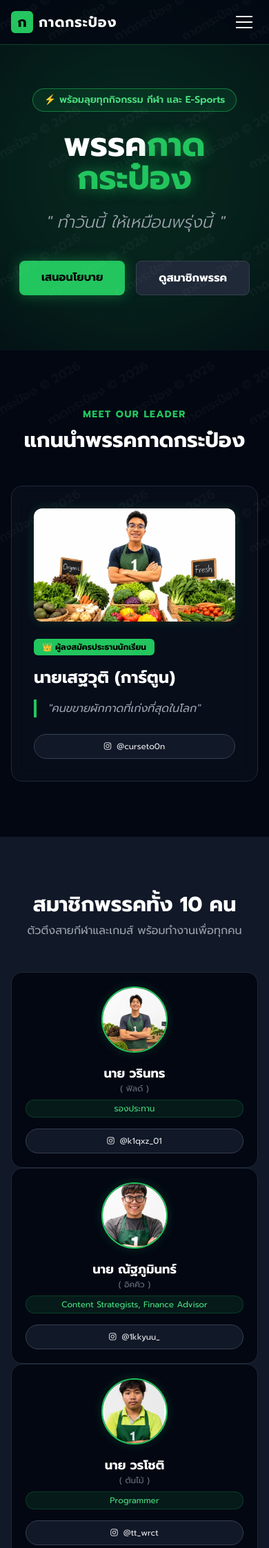
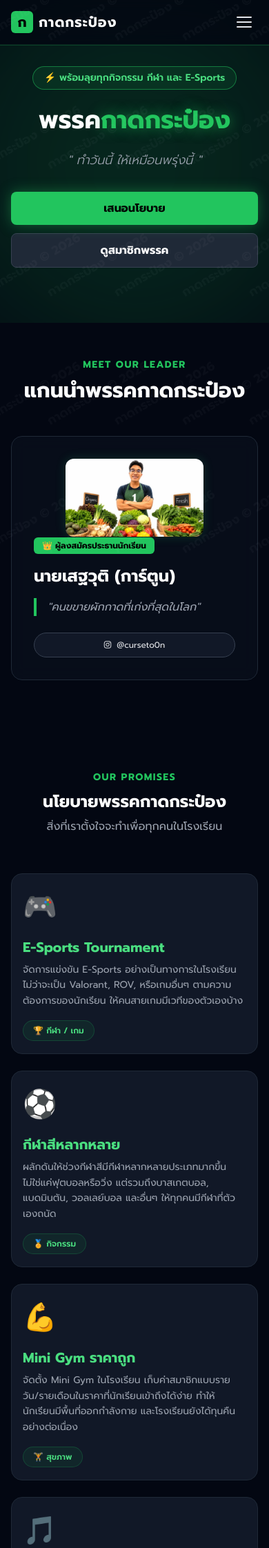
Before and after one commit to wrctfun/pakgardkrapong, a PHP site: page / in a window 390 px wide. Shown: the top 2244 px of the page at 69% size. Run offline with PHP 8.4, Linux system fonts and the light colour scheme; some libraries are stand-ins or nearby versions.

Commit message:
Add files via upload

```diff
--- a/index.html
+++ b/index.html
@@ -18,65 +18,33 @@
                 <div class="w-8 h-8 bg-green-500 rounded-md flex items-center justify-center text-black font-bold text-xl">ก</div>
                 <span class="text-xl font-bold tracking-wider">กาดกระป๋อง</span>
             </div>
-            <!-- Desktop menu -->
-            <div class="hidden md:flex space-x-8 text-sm font-medium">
-                <a href="#home" class="text-green-400 font-bold border-b-2 border-green-400 pb-1">หน้าแรก</a>
-                <a href="#leader" class="hover:text-green-400 transition">หัวหน้าพรรค</a>
-                <a href="#team" class="hover:text-green-400 transition">สมาชิก</a>
-                <a href="/suggest" class="hover:text-green-400 transition">เสนอนโยบาย</a>
-                <a href="/vote" class="hover:text-green-400 transition">โหวตนโยบาย</a>
+            <!-- Desktop nav -->
+            <div class="hidden md:flex space-x-6 lg:space-x-8 text-sm font-medium" id="navLinks">
+                <a href="#home" data-section="home" class="nav-link text-green-400 font-bold border-b-2 border-green-400 pb-1 transition">หน้าแรก</a>
+                <a href="#leader" data-section="leader" class="nav-link text-gray-300 hover:text-green-400 pb-1 border-b-2 border-transparent transition">หัวหน้าพรรค</a>
+                <a href="#policies" data-section="policies" class="nav-link text-gray-300 hover:text-green-400 pb-1 border-b-2 border-transparent transition">นโยบาย</a>
+                <a href="#team" data-section="team" class="nav-link text-gray-300 hover:text-green-400 pb-1 border-b-2 border-transparent transition">สมาชิก</a>
+                <a href="suggest.html" class="text-gray-300 hover:text-green-400 pb-1 border-b-2 border-transparent transition">เสนอนโยบาย</a>
+                <a href="vote.html" class="text-gray-300 hover:text-green-400 pb-1 border-b-2 border-transparent transition">โหวตนโยบาย</a>
             </div>
-
-            <!-- Hamburger button (mobile only) -->
-            <button id="menu-btn" class="md:hidden flex flex-col justify-center items-center w-10 h-10 gap-1.5 rounded-lg hover:bg-gray-800 transition" aria-label="เปิดเมนู">
-                <span class="menu-line block w-6 h-0.5 bg-white transition-all duration-300"></span>
-                <span class="menu-line block w-6 h-0.5 bg-white transition-all duration-300"></span>
-                <span class="menu-line block w-6 h-0.5 bg-white transition-all duration-300"></span>
+            <!-- Hamburger (mobile/tablet) -->
+            <button id="menuBtn" class="md:hidden w-10 h-10 flex flex-col justify-center items-center gap-[5px] rounded-lg hover:bg-white/5 transition" aria-label="เปิดเมนู">
+                <span id="hLine1" class="block w-[22px] h-[2px] bg-gray-200 rounded-full transition-all duration-300 origin-center"></span>
+                <span id="hLine2" class="block w-[22px] h-[2px] bg-gray-200 rounded-full transition-all duration-300"></span>
+                <span id="hLine3" class="block w-[22px] h-[2px] bg-gray-200 rounded-full transition-all duration-300 origin-center"></span>
             </button>
         </div>
-
-        <!-- Mobile dropdown menu -->
-        <div id="mobile-menu" class="md:hidden hidden flex-col border-t border-green-500/20 bg-gray-950/95 backdrop-blur-md">
-            <div class="flex flex-col px-4 py-3 gap-1 text-sm font-medium">
-                <a href="#home"    onclick="closeMobileMenu()" class="py-3 px-4 rounded-lg hover:bg-gray-800 hover:text-green-400 transition border-b border-gray-800/50">🏠 หน้าแรก</a>
-                <a href="#leader"  onclick="closeMobileMenu()" class="py-3 px-4 rounded-lg hover:bg-gray-800 hover:text-green-400 transition border-b border-gray-800/50">👑 หัวหน้าพรรค</a>
-                <a href="#team"    onclick="closeMobileMenu()" class="py-3 px-4 rounded-lg hover:bg-gray-800 hover:text-green-400 transition border-b border-gray-800/50">👥 สมาชิก</a>
-                <a href="/suggest" onclick="closeMobileMenu()" class="py-3 px-4 rounded-lg hover:bg-gray-800 hover:text-green-400 transition border-b border-gray-800/50">💡 เสนอนโยบาย</a>
-                <a href="/vote"    onclick="closeMobileMenu()" class="py-3 px-4 rounded-lg bg-green-500/10 text-green-400 border border-green-500/30 font-bold">🗳️ โหวตนโยบาย</a>
-            </div>
+        <!-- Mobile/Tablet dropdown -->
+        <div id="mobileMenu" class="mobile-drawer md:hidden" aria-hidden="true">
+            <a href="#home"     data-section="home"     class="mob-link nav-link" onclick="closeMobileMenu()">🏠 หน้าแรก</a>
+            <a href="#leader"   data-section="leader"   class="mob-link nav-link" onclick="closeMobileMenu()">👑 หัวหน้าพรรค</a>
+            <a href="#policies" data-section="policies" class="mob-link nav-link" onclick="closeMobileMenu()">📋 นโยบาย</a>
+            <a href="#team"     data-section="team"     class="mob-link nav-link" onclick="closeMobileMenu()">👥 สมาชิก</a>
+            <div class="mob-divider"></div>
+            <a href="suggest.html" class="mob-link mob-action" onclick="closeMobileMenu()">💡 เสนอนโยบาย</a>
+            <a href="vote.html"    class="mob-link mob-action" onclick="closeMobileMenu()">🗳️ โหวตนโยบาย</a>
         </div>
     </nav>
-
-    <script>
-        const menuBtn    = document.getElementById('menu-btn');
-        const mobileMenu = document.getElementById('mobile-menu');
-        const menuLines  = menuBtn.querySelectorAll('.menu-line');
-
-        menuBtn.addEventListener('click', () => {
-            const isOpen = !mobileMenu.classList.contains('hidden');
-            mobileMenu.classList.toggle('hidden');
-            mobileMenu.classList.toggle('flex');
-            // animate hamburger → X
-            menuLines[0].style.transform = isOpen ? '' : 'translateY(8px) rotate(45deg)';
-            menuLines[1].style.opacity   = isOpen ? '' : '0';
-            menuLines[2].style.transform = isOpen ? '' : 'translateY(-8px) rotate(-45deg)';
-        });
-
-        function closeMobileMenu() {
-            mobileMenu.classList.add('hidden');
-            mobileMenu.classList.remove('flex');
-            menuLines[0].style.transform = '';
-            menuLines[1].style.opacity   = '';
-            menuLines[2].style.transform = '';
-        }
-
-        // ปิดเมนูเมื่อคลิกนอก
-        document.addEventListener('click', (e) => {
-            if (!menuBtn.contains(e.target) && !mobileMenu.contains(e.target)) {
-                closeMobileMenu();
-            }
-        });
-    </script>
 
     <section id="home" class="pt-32 pb-20 px-4 relative overflow-hidden">
         <div class="absolute top-1/2 left-1/2 -translate-x-1/2 -translate-y-1/2 w-[600px] h-[600px] bg-green-600/20 rounded-full blur-[120px] -z-10"></div>
@@ -85,13 +53,13 @@
             <div class="inline-block px-4 py-1.5 rounded-full border border-green-500/50 text-green-400 text-sm font-semibold mb-6 bg-green-500/10">
                 ⚡ พร้อมลุยทุกกิจกรรม กีฬา และ E-Sports
             </div>
-            <h1 class="text-5xl md:text-7xl font-bold mb-6">
+            <h1 class="text-4xl sm:text-5xl md:text-7xl font-bold mb-6">
                 พรรค<span class="text-green-500 glow-text">กาดกระป๋อง</span>
             </h1>
-            <p class="text-2xl text-gray-400 italic mb-10 font-light">" ทำวันนี้ ให้เหมือนพรุ่งนี้ "</p>
+            <p class="text-lg sm:text-2xl text-gray-400 italic mb-8 sm:mb-10 font-light">" ทำวันนี้ ให้เหมือนพรุ่งนี้ "</p>
 
-            <div class="flex justify-center gap-4">
-                <a href="/suggest " class="bg-green-500 hover:bg-green-400 text-black font-bold py-3 px-8 rounded-lg transition transform hover:scale-105 shadow-[0_0_20px_rgba(34,197,94,0.4)]">
+            <div class="flex flex-col sm:flex-row justify-center gap-3 sm:gap-4">
+                <a href="suggest.html" class="bg-green-500 hover:bg-green-400 text-black font-bold py-3 px-8 rounded-lg transition transform hover:scale-105 shadow-[0_0_20px_rgba(34,197,94,0.4)]">
                     เสนอนโยบาย
                 </a>
                 <a href="#team" class="bg-gray-800 hover:bg-gray-700 text-white font-bold py-3 px-8 rounded-lg transition border border-gray-700">
@@ -101,7 +69,7 @@
         </div>
     </section>
 
-    <section id="leader" class="py-20 px-4">
+    <section id="leader" class="py-12 sm:py-20 px-4">
         <div class="max-w-4xl mx-auto">
             <div class="text-center mb-12">
                 <span class="text-green-500 text-sm font-bold tracking-widest uppercase">Meet Our Leader</span>
@@ -127,12 +95,71 @@
         </div>
     </section>
 
-    <section id="team" class="py-20 px-4 bg-gray-900">
+    <!-- ====== POLICIES SECTION ====== -->
+    <section id="policies" class="py-20 px-4 bg-gray-950">
         <div class="max-w-6xl mx-auto">
-            <div class="text-center mb-12">
-                <h2 class="text-3xl font-bold mb-2">สมาชิกพรรคทั้ง 10 คน</h2>
-                <p class="text-gray-400">ตัวตึงสายกีฬาและเกมส์ พร้อมทำงานเพื่อทุกคน</p>
+            <div class="text-center mb-14">
+                <span class="text-green-500 text-sm font-bold tracking-widest uppercase">Our Promises</span>
+                <h2 class="text-2xl sm:text-3xl font-bold mt-2 text-white">นโยบายพรรคกาดกระป๋อง</h2>
+                <p class="text-gray-400 mt-2">สิ่งที่เราตั้งใจจะทำเพื่อทุกคนในโรงเรียน</p>
             </div>
+            <div class="grid grid-cols-1 md:grid-cols-2 lg:grid-cols-3 gap-6">
+
+                <div class="policy-feature-card group">
+                    <div class="policy-icon">🎮</div>
+                    <h3 class="text-xl font-bold text-green-400 mb-2">E-Sports Tournament</h3>
+                    <p class="text-gray-400 text-sm leading-relaxed">จัดการแข่งขัน E-Sports อย่างเป็นทางการในโรงเรียน ไม่ว่าจะเป็น Valorant, ROV, หรือเกมอื่นๆ ตามความต้องการของนักเรียน ให้คนสายเกมมีเวทีของตัวเองบ้าง</p>
+                    <div class="policy-tag">🏆 กีฬา / เกม</div>
+                </div>
+
+                <div class="policy-feature-card group">
+                    <div class="policy-icon">⚽</div>
+                    <h3 class="text-xl font-bold text-green-400 mb-2">กีฬาสีหลากหลาย</h3>
+                    <p class="text-gray-400 text-sm leading-relaxed">ผลักดันให้ช่วงกีฬาสีมีกีฬาหลากหลายประเภทมากขึ้น ไม่ใช่แค่ฟุตบอลหรือวิ่ง แต่รวมถึงบาสเกตบอล, แบดมินตัน, วอลเลย์บอล และอื่นๆ ให้ทุกคนมีกีฬาที่ตัวเองถนัด</p>
+                    <div class="policy-tag">🏅 กิจกรรม</div>
+                </div>
+
+                <div class="policy-feature-card group">
+                    <div class="policy-icon">💪</div>
+                    <h3 class="text-xl font-bold text-green-400 mb-2">Mini Gym ราคาถูก</h3>
+                    <p class="text-gray-400 text-sm leading-relaxed">จัดตั้ง Mini Gym ในโรงเรียน เก็บค่าสมาชิกแบบรายวัน/รายเดือนในราคาที่นักเรียนเข้าถึงได้ง่าย ทำให้นักเรียนมีพื้นที่ออกกำลังกาย และโรงเรียนยังได้ทุนคืนอย่างต่อเนื่อง</p>
+                    <div class="policy-tag">🏋️ สุขภาพ</div>
+                </div>
+
+                <div class="policy-feature-card group">
+                    <div class="policy-icon">🎵</div>
+                    <h3 class="text-xl font-bold text-green-400 mb-2">Mini Concert ศุกร์เย็น</h3>
+                    <p class="text-gray-400 text-sm leading-relaxed">จัดกิจกรรมดนตรีสดช่วงวันศุกร์เย็น แนวเดียวกับการเปิดหมวกในตลาดนัด เปิดพื้นที่ให้นักเรียนสายดนตรีได้แสดงฝีมือ สร้างบรรยากาศสนุกสนานก่อนสุดสัปดาห์</p>
+                    <div class="policy-tag">🎤 ศิลปะ / บันเทิง</div>
+                </div>
+
+                <div class="policy-feature-card group">
+                    <div class="policy-icon">💧</div>
+                    <h3 class="text-xl font-bold text-green-400 mb-2">จุดกรอกน้ำที่สนามกีฬา</h3>
+                    <p class="text-gray-400 text-sm leading-relaxed">ติดตั้งจุดกรอกน้ำดื่มสะอาดบริเวณสนามกีฬา เพื่อความสะดวกของนักเรียนที่เล่นกีฬา ลดการซื้อน้ำขวดพลาสติกและดีต่อสิ่งแวดล้อมด้วย</p>
+                    <div class="policy-tag">🌿 สิ่งอำนวยความสะดวก</div>
+                </div>
+
+                <div class="policy-feature-card border-green-500/40 bg-green-500/5 flex flex-col items-center justify-center text-center">
+                    <div class="text-4xl mb-4">💡</div>
+                    <h3 class="text-lg font-bold text-white mb-2">มีไอเดียเพิ่มเติม?</h3>
+                    <p class="text-gray-400 text-sm mb-5">เสนอนโยบายหรือไอเดียใหม่ๆ ของคุณเข้ามาได้เลย ทีมงานพร้อมรับฟังทุกเสียง</p>
+                    <a href="suggest.html" class="bg-green-500 hover:bg-green-400 text-black font-bold py-2 px-6 rounded-lg text-sm transition transform hover:scale-105">
+                        เสนอนโยบาย →
+                    </a>
+                </div>
+
+            </div>
+        </div>
+    </section>
+
+    <section id="team" class="py-12 sm:py-20 px-4 bg-gray-900">
+        <div class="max-w-6xl mx-auto">
+            <div class="text-center mb-8 sm:mb-12">
+                <h2 class="text-2xl sm:text-3xl font-bold mb-2">สมาชิกพรรคทั้ง 10 คน</h2>
+                <p class="text-gray-400 text-sm sm:text-base">ตัวตึงสายกีฬาและเกมส์ พร้อมทำงานเพื่อทุกคน</p>
+            </div>
+            <div class="grid grid-cols-2 sm:grid-cols-3 lg:grid-cols-4 xl:grid-cols-5 gap-4 sm:gap-5">
            <div class="member-card bg-gray-950 p-5 rounded-2xl border border-gray-800 text-center flex flex-col items-center justify-between">
                     <div class="flex flex-col items-center w-full">
                         <img src="member\Andfew.jpg" class="w-24 h-24 rounded-full mb-4 border-2 border-green-500 object-cover shadow-[0_0_15px_rgba(34,197,94,0.2)]">
@@ -235,22 +262,23 @@
                         <i class="fa-brands fa-instagram"></i> @wr_sk69
                     </a>
                 </div>
+            </div>
         </div>
     </section>
 
-    <section class="py-20 relative bg-green-900/20 border-t border-green-500/20">
+    <section class="py-14 sm:py-20 relative bg-green-900/20 border-t border-green-500/20">
         <div class="max-w-4xl mx-auto text-center px-4">
             <div class="inline-block bg-green-500/10 text-green-400 px-4 py-1 rounded-full text-sm font-medium mb-4 border border-green-500/30">
                 ✔️ ร่วมเป็นส่วนหนึ่งกับเรา
             </div>
-            <h2 class="text-4xl font-bold mb-4 text-white glow-text">พร้อมลุยไปด้วยกันหรือยัง?</h2>
+            <h2 class="text-2xl sm:text-4xl font-bold mb-4 text-white glow-text">พร้อมลุยไปด้วยกันหรือยัง?</h2>
             <p class="text-gray-400 mb-8">มาร่วมสร้างโรงเรียนที่เต็มไปด้วยความสนุกและพื้นที่แสดงออก ทุกเสียงของคุณมีความหมาย</p>
 
             <div class="flex flex-col sm:flex-row justify-center gap-4">
                 <a href="#" class="bg-white text-black font-bold py-3 px-8 rounded-lg hover:bg-gray-200 transition flex items-center justify-center gap-2">
                     <i class="fa-solid fa-check-to-slot"></i> เลือกกาดกระป๋อง เบอร์ 1
                 </a>
-                <a href="suggest.html " class="bg-transparent border-2 border-green-500 text-green-400 font-bold py-3 px-8 rounded-lg hover:bg-green-500 hover:text-black transition flex items-center justify-center gap-2">
+                <a href="suggest.html" class="bg-transparent border-2 border-green-500 text-green-400 font-bold py-3 px-8 rounded-lg hover:bg-green-500 hover:text-black transition flex items-center justify-center gap-2">
                     <i class="fa-solid fa-users"></i> เสนอนโยบาย
                 </a>
             </div>
@@ -272,7 +300,7 @@
                 <span class="text-gray-400 text-sm font-bold">ติดตามเรา</span>
                 <div class="flex gap-4">
                     <a href="https://www.instagram.com/pakgardkrapong/" class="w-10 h-10 bg-gray-800 rounded-full flex items-center justify-center text-white hover:bg-green-500 hover:text-black transition"><i class="fa-brands fa-instagram"></i></a>
-                    <a href="https://www.tiktok.com/@pakgardkrapong?_r=1&_t=ZS-96btBjKWRW6" class="w-10 h-10 bg-gray-800 rounded-full flex items-center justify-center text-white hover:bg-green-500 hover:text-black transition"><i class="fa-brands fa-tiktok"></i></a>
+                    <a href="#" class="w-10 h-10 bg-gray-800 rounded-full flex items-center justify-center text-white hover:bg-green-500 hover:text-black transition"><i class="fa-brands fa-tiktok"></i></a>
                 </div>
             </div>
         </div>
@@ -281,6 +309,76 @@
             <p class="mt-1">© 2026 Pakgardkrapong. All Rights Reserved.</p>
         </div>
     </footer>
-    <script src="script.js"></script>
+        <script src="script.js"></script>
+
+    <script>
+        // ---- Mobile Menu ----
+        const menuBtn  = document.getElementById('menuBtn');
+        const mobileMenu = document.getElementById('mobileMenu');
+        const hLine1   = document.getElementById('hLine1');
+        const hLine2   = document.getElementById('hLine2');
+        const hLine3   = document.getElementById('hLine3');
+        let menuOpen   = false;
+
+        function closeMobileMenu() {
+            menuOpen = false;
+            mobileMenu.classList.remove('open');
+            mobileMenu.setAttribute('aria-hidden', 'true');
+            hLine1.style.transform = '';
+            hLine2.style.opacity   = '1';
+            hLine3.style.transform = '';
+        }
+        menuBtn.addEventListener('click', () => {
+            menuOpen = !menuOpen;
+            mobileMenu.classList.toggle('open', menuOpen);
+            mobileMenu.setAttribute('aria-hidden', String(!menuOpen));
+            if (menuOpen) {
+                hLine1.style.transform = 'translateY(7px) rotate(45deg)';
+                hLine2.style.opacity   = '0';
+                hLine3.style.transform = 'translateY(-7px) rotate(-45deg)';
+            } else {
+                hLine1.style.transform = '';
+                hLine2.style.opacity   = '1';
+                hLine3.style.transform = '';
+            }
+        });
+        // Close on outside tap
+        document.addEventListener('click', e => {
+            if (menuOpen && !menuBtn.contains(e.target) && !mobileMenu.contains(e.target)) closeMobileMenu();
+        });
+
+        const navLinks = document.querySelectorAll(".nav-link[data-section]");
+        const sections = document.querySelectorAll("section[id]");
+
+        function setActiveNav(id) {
+            navLinks.forEach(link => {
+                const isActive = link.dataset.section === id;
+                link.classList.toggle("text-green-400", isActive);
+                link.classList.toggle("font-bold", isActive);
+                link.classList.toggle("border-green-400", isActive);
+                link.classList.toggle("text-gray-300", !isActive);
+                link.classList.toggle("border-transparent", !isActive);
+            });
+        }
+
+        const observer = new IntersectionObserver((entries) => {
+            entries.forEach(entry => {
+                if (entry.isIntersecting) setActiveNav(entry.target.id);
+            });
+        }, { rootMargin: "-40% 0px -55% 0px" });
+
+        sections.forEach(s => observer.observe(s));
+
+        // Sync mobile nav active state
+        function setActiveMobNav(id) {
+            document.querySelectorAll('.mob-link.nav-link[data-section]').forEach(link => {
+                link.classList.toggle('mob-active', link.dataset.section === id);
+            });
+        }
+        const mobObs = new IntersectionObserver(entries => {
+            entries.forEach(e => { if (e.isIntersecting) setActiveMobNav(e.target.id); });
+        }, { rootMargin: "-40% 0px -55% 0px" });
+        sections.forEach(s => mobObs.observe(s));
+    </script>
 </body>
 </html>
--- a/script.js
+++ b/script.js
@@ -1,7 +1,6 @@
-
 const SUPABASE_URL    = "https://pmdhcytmvpctiavxmumn.supabase.co";
 const SUPABASE_KEY    = "sb_publishable_IovbRnLmlgLdVCq-XATAWA_g6_V_ox0";
-const DISCORD_WEBHOOK_URL = "https://discord.com/api/webhooks/1508835897515315381/hZN7xaZx-ppAOUhLevGE3Fj22JFNzNcW76IInpzA1k408N88R3TBbJZq9eFfsH7SbRIl";
+const DISCORD_WEBHOOK_URL = "https://discord.com/api/webhooks/1507435981505302659/p92kQ0qmAQhMDXq_q4D1lCPGwILP-iDG5NqHa7pVOJaeGckrEWyfafpZC_G87ygxwB6J";
 const ADMIN_PASSWORD  = "676767";
 
 const COLOR_NEW     = 0x22C55E;
--- a/style.css
+++ b/style.css
@@ -104,3 +104,150 @@ td { color: #d1d5db; }
 .admin-input:focus { border-color: #ef4444; box-shadow: 0 0 10px rgba(239, 68, 68, 0.3); }
 .btn-login { width:100%; padding:15px; background:#ef4444; border:none; color:#fff; font-weight:bold; font-size: 16px; border-radius:8px; cursor:pointer; transition: 0.3s; }
 .btn-login:hover { background:#dc2626; box-shadow: 0 0 15px rgba(239, 68, 68, 0.5); }
+/* =========================================
+   นโยบาย (Policy Feature Cards)
+   ========================================= */
+.policy-feature-card {
+    background: #111827;
+    border: 1px solid #1f2937;
+    border-radius: 16px;
+    padding: 28px;
+    transition: all 0.3s ease;
+    display: flex;
+    flex-direction: column;
+    gap: 0;
+}
+.policy-feature-card:hover {
+    border-color: #22c55e;
+    transform: translateY(-6px);
+    box-shadow: 0 12px 30px -5px rgba(34, 197, 94, 0.2);
+}
+.policy-icon {
+    font-size: 2.5rem;
+    margin-bottom: 14px;
+    display: block;
+}
+.policy-tag {
+    margin-top: auto;
+    padding-top: 14px;
+    font-size: 12px;
+    font-weight: 600;
+    color: #4ade80;
+    background: rgba(34, 197, 94, 0.08);
+    border: 1px solid rgba(34, 197, 94, 0.2);
+    border-radius: 9999px;
+    padding: 5px 14px;
+    width: fit-content;
+    margin-top: 16px;
+}
+/* =========================================
+   Mobile / Tablet Responsive
+   ========================================= */
+
+/* Mobile nav drawer */
+.mobile-drawer {
+    overflow: hidden;
+    max-height: 0;
+    transition: max-height 0.35s cubic-bezier(0.4,0,0.2,1);
+    background: #030712;
+    border-top: 1px solid rgba(34,197,94,0.12);
+}
+.mobile-drawer.open {
+    max-height: 420px;
+}
+.mob-link {
+    display: flex;
+    align-items: center;
+    gap: 10px;
+    padding: 13px 20px;
+    font-size: 15px;
+    font-weight: 500;
+    color: #9ca3af;
+    border-left: 3px solid transparent;
+    transition: all 0.2s ease;
+    text-decoration: none;
+}
+.mob-link:hover,
+.mob-link.mob-active {
+    color: #4ade80;
+    background: rgba(34,197,94,0.05);
+    border-left-color: #22c55e;
+}
+.mob-action {
+    color: #d1d5db;
+}
+.mob-action:hover {
+    background: rgba(34,197,94,0.08);
+    color: #4ade80;
+    border-left-color: #22c55e;
+}
+.mob-divider {
+    height: 1px;
+    background: rgba(255,255,255,0.06);
+    margin: 4px 0;
+}
+
+/* ---- Vote grid: 1 col on small phones ---- */
+@media (max-width: 639px) {
+    .vote-grid {
+        grid-template-columns: 1fr !important;
+        padding: 0 4px;
+    }
+}
+
+/* ---- Member card: smaller on tiny phones ---- */
+@media (max-width: 400px) {
+    .member-card .w-24 {
+        width: 64px !important;
+        height: 64px !important;
+    }
+    .member-card h4 {
+        font-size: 13px !important;
+    }
+}
+
+/* ---- Policy cards: less padding on mobile ---- */
+@media (max-width: 639px) {
+    .policy-feature-card {
+        padding: 18px 16px;
+    }
+}
+
+/* ---- Admin: full-width table scroll on mobile ---- */
+@media (max-width: 767px) {
+    .admin-container {
+        padding: 20px 12px;
+    }
+    .admin-title {
+        font-size: 22px !important;
+    }
+    .section-title {
+        font-size: 16px !important;
+    }
+    .login-box {
+        margin: 16px;
+        padding: 28px 20px !important;
+    }
+    th, td {
+        padding: 10px 12px !important;
+        font-size: 13px !important;
+    }
+}
+
+/* ---- Hero section padding on mobile ---- */
+@media (max-width: 639px) {
+    #home {
+        padding-top: 6rem !important;
+    }
+}
+
+/* ---- Leader card: center image on mobile ---- */
+@media (max-width: 767px) {
+    #leader .glass-card {
+        flex-direction: column;
+    }
+    #leader .w-full.md\:w-1\/3 {
+        max-width: 200px;
+        margin: 0 auto;
+    }
+}
```
Also changed, not shown: admin-kpk.html (added, +44 -0 lines), suggest.html (+7 -6 lines), vote.html (+9 -20 lines).
